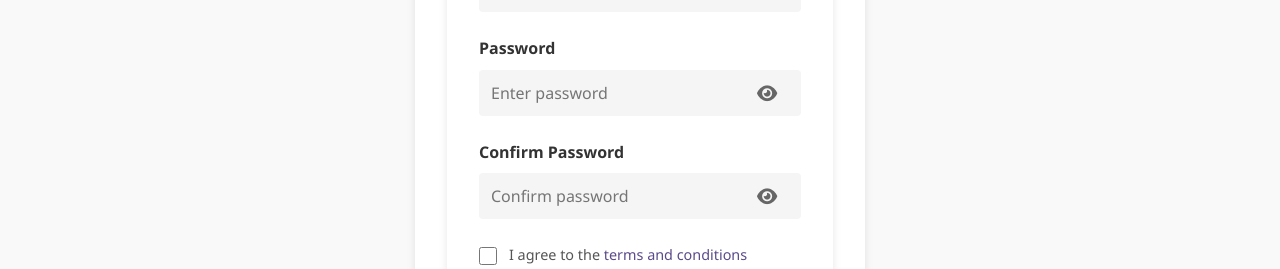
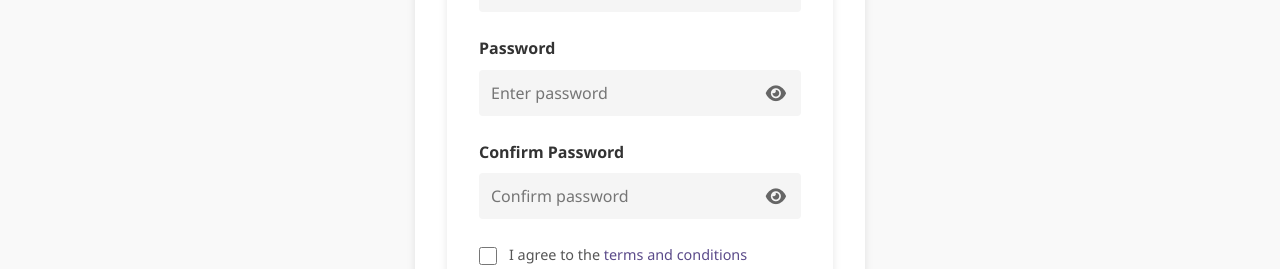
Before and after one commit to AubieOB/citi-nati-supermarket, a React (Vite) app in the folder citi-nati-frontend/: page /register in a window 1280 px wide. Shown: the part 471-740 px from the top of the page. Built offline with nearby package versions, Linux system fonts and the light colour scheme; no server answers.

Commit message:
Fix: Align password toggle to far right edge of input - Adjust right positioning from 12px to 4px and increase padding-right to 52px

```diff
--- a/citi-nati-frontend/src/pages/public/Login.jsx
+++ b/citi-nati-frontend/src/pages/public/Login.jsx
@@ -153,7 +153,7 @@ const Login = () => {
                   placeholder="Enter your password"
                   value={password}
                   onChange={(e) => setPassword(e.target.value)}
-                  style={{ paddingRight: '48px' }}
+                  style={{ paddingRight: '52px' }}
                   required
                 />
                 <button
@@ -161,7 +161,7 @@ const Login = () => {
                   onClick={() => setShowPassword(!showPassword)}
                   style={{
                     position: 'absolute',
-                    right: '12px',
+                    right: '4px',
                     top: '50%',
                     transform: 'translateY(-50%)',
                     background: 'none',
@@ -169,11 +169,11 @@ const Login = () => {
                     cursor: 'pointer',
                     color: '#666',
                     fontSize: '18px',
-                    padding: '8px',
+                    padding: '8px 10px',
                     display: 'flex',
                     alignItems: 'center',
                     justifyContent: 'center',
-                    minWidth: '44px',
+                    minWidth: 'auto',
                     minHeight: '44px'
                   }}
                   title={showPassword ? 'Hide password' : 'Show password'}
--- a/citi-nati-frontend/src/pages/public/Register.jsx
+++ b/citi-nati-frontend/src/pages/public/Register.jsx
@@ -209,7 +209,7 @@ const Register = () => {
                   placeholder="Enter password"
                   value={formData.password}
                   onChange={handleChange}
-                  style={{ paddingRight: '48px' }}
+                  style={{ paddingRight: '52px' }}
                   required
                 />
                 <button
@@ -217,7 +217,7 @@ const Register = () => {
                   onClick={() => setShowPassword(!showPassword)}
                   style={{
                     position: 'absolute',
-                    right: '12px',
+                    right: '4px',
                     top: '50%',
                     transform: 'translateY(-50%)',
                     background: 'none',
@@ -225,11 +225,11 @@ const Register = () => {
                     cursor: 'pointer',
                     color: '#666',
                     fontSize: '18px',
-                    padding: '8px',
+                    padding: '8px 10px',
                     display: 'flex',
                     alignItems: 'center',
                     justifyContent: 'center',
-                    minWidth: '44px',
+                    minWidth: 'auto',
                     minHeight: '44px'
                   }}
                   title={showPassword ? 'Hide password' : 'Show password'}
@@ -252,7 +252,7 @@ const Register = () => {
                   placeholder="Confirm password"
                   value={formData.confirmPassword}
                   onChange={handleChange}
-                  style={{ paddingRight: '48px' }}
+                  style={{ paddingRight: '52px' }}
                   required
                 />
                 <button
@@ -260,7 +260,7 @@ const Register = () => {
                   onClick={() => setShowConfirmPassword(!showConfirmPassword)}
                   style={{
                     position: 'absolute',
-                    right: '12px',
+                    right: '4px',
                     top: '50%',
                     transform: 'translateY(-50%)',
                     background: 'none',
@@ -268,11 +268,11 @@ const Register = () => {
                     cursor: 'pointer',
                     color: '#666',
                     fontSize: '18px',
-                    padding: '8px',
+                    padding: '8px 10px',
                     display: 'flex',
                     alignItems: 'center',
                     justifyContent: 'center',
-                    minWidth: '44px',
+                    minWidth: 'auto',
                     minHeight: '44px'
                   }}
                   title={showConfirmPassword ? 'Hide password' : 'Show password'}
--- a/citi-nati-frontend/src/pages/public/ResetPassword.jsx
+++ b/citi-nati-frontend/src/pages/public/ResetPassword.jsx
@@ -198,7 +198,7 @@ const ResetPassword = () => {
                     style={{
                       width: '100%',
                       padding: '0.75rem',
-                      paddingRight: '48px',
+                      paddingRight: '52px',
                       border: '1px solid #ddd',
                       borderRadius: '4px',
                       fontSize: '1rem',
@@ -210,7 +210,7 @@ const ResetPassword = () => {
                     onClick={() => setShowPassword(!showPassword)}
                     style={{
                       position: 'absolute',
-                      right: '8px',
+                      right: '4px',
                       top: '50%',
                       transform: 'translateY(-50%)',
                       backgroundColor: 'transparent',
@@ -218,11 +218,11 @@ const ResetPassword = () => {
                       cursor: 'pointer',
                       color: '#5B4B8A',
                       fontSize: '1rem',
-                      padding: '8px',
+                      padding: '8px 10px',
                       display: 'flex',
                       alignItems: 'center',
                       justifyContent: 'center',
-                      minWidth: '44px',
+                      minWidth: 'auto',
                       minHeight: '44px'
                     }}
                   >
@@ -253,7 +253,7 @@ const ResetPassword = () => {
                     style={{
                       width: '100%',
                       padding: '0.75rem',
-                      paddingRight: '48px',
+                      paddingRight: '52px',
                       border: '1px solid #ddd',
                       borderRadius: '4px',
                       fontSize: '1rem',
@@ -265,7 +265,7 @@ const ResetPassword = () => {
                     onClick={() => setShowConfirm(!showConfirm)}
                     style={{
                       position: 'absolute',
-                      right: '8px',
+                      right: '4px',
                       top: '50%',
                       transform: 'translateY(-50%)',
                       backgroundColor: 'transparent',
@@ -273,11 +273,11 @@ const ResetPassword = () => {
                       cursor: 'pointer',
                       color: '#5B4B8A',
                       fontSize: '1rem',
-                      padding: '8px',
+                      padding: '8px 10px',
                       display: 'flex',
                       alignItems: 'center',
                       justifyContent: 'center',
-                      minWidth: '44px',
+                      minWidth: 'auto',
                       minHeight: '44px'
                     }}
                   >
```
